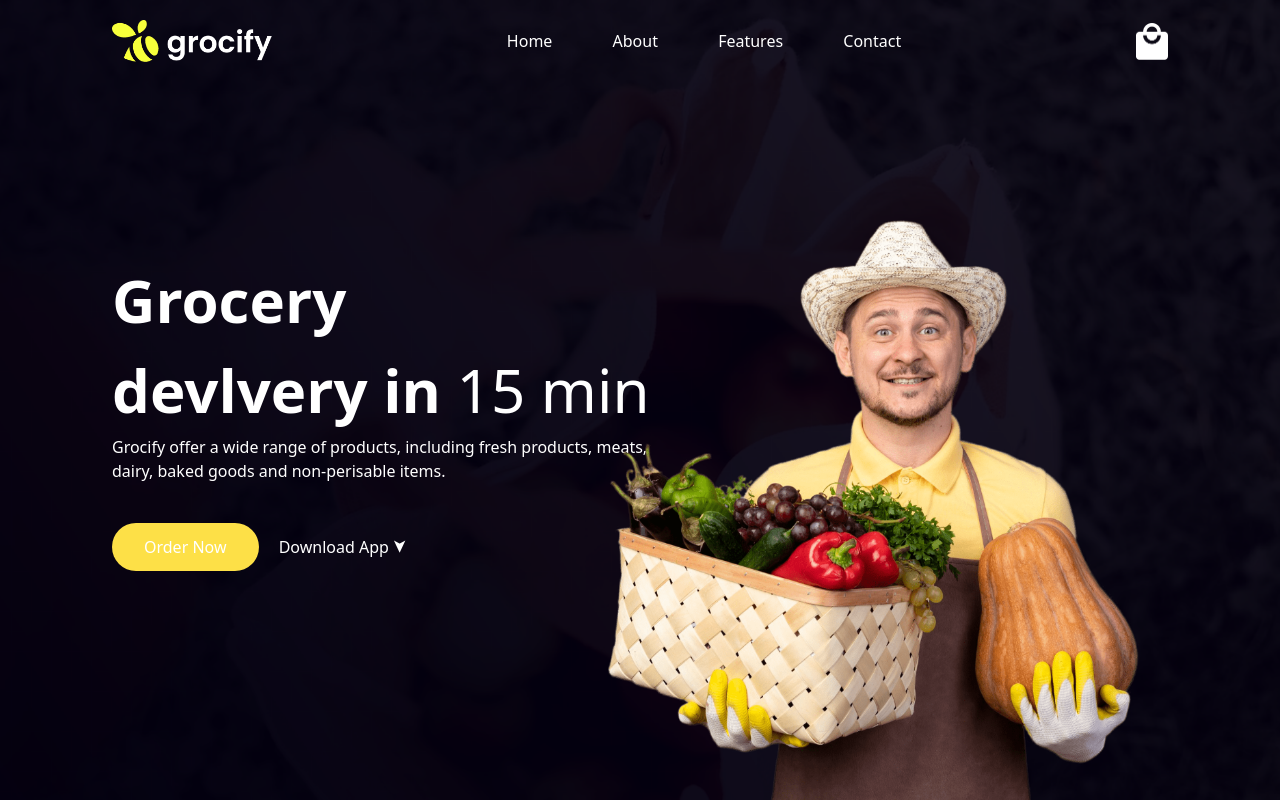
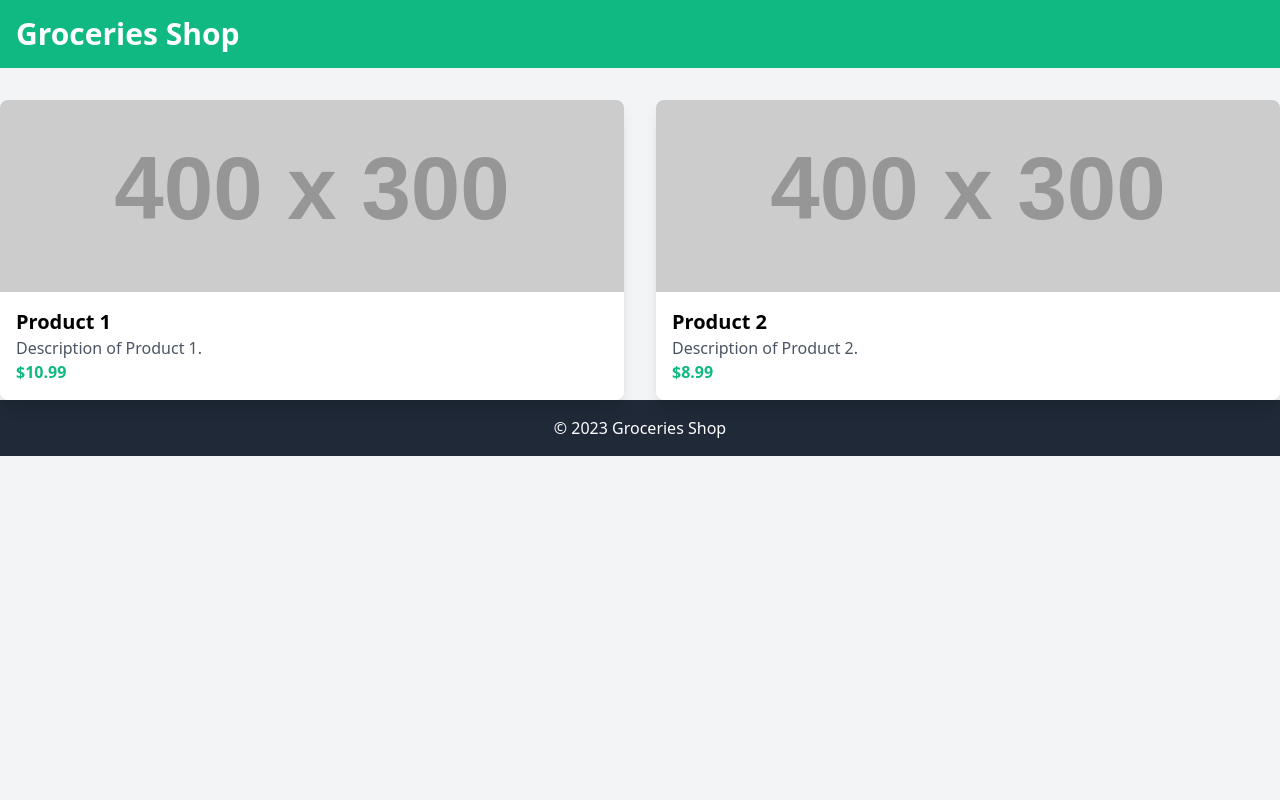
Before and after one commit to nasparlik/grocery-store, a plain HTML site: page index.html in a window 1280 px wide. Drawn offline with nearby package versions, Linux system fonts and the light colour scheme; placeholder pictures from the web are drawn by us.

Commit message:
Update index.html for test

```diff
--- a/index.html
+++ b/index.html
@@ -3,41 +3,45 @@
 <head>
     <meta charset="UTF-8">
     <meta name="viewport" content="width=device-width, initial-scale=1.0">
-    <title>Make Website With Tailwind CSS</title>
-    <link rel="stylesheet" href="style.css">
-    <script src="https://cdn.tailwindcss.com"></script>
+    <title>Groceries Shop</title>
+    <link href="https://cdn.jsdelivr.net/npm/tailwindcss@2.2.19/dist/tailwind.min.css" rel="stylesheet">
+    <style>
+        /* Add custom styles here */
+    </style>
+</head>
+<body class="bg-gray-100">
+    <header class="bg-green-500 p-4">
+        <div class="container mx-auto">
+            <h1 class="text-3xl font-semibold text-white">Groceries Shop</h1>
+        </div>
+    </header>
+    <main class="container mx-auto mt-8">
+        <section class="grid grid-cols-1 md:grid-cols-2 gap-8">
+            <!-- Product 1 -->
+            <div class="bg-white shadow-lg rounded-lg overflow-hidden">
+                <img src="https://via.placeholder.com/400x300" alt="Product 1" class="w-full h-48 object-cover">
+                <div class="p-4">
+                    <h2 class="text-xl font-semibold">Product 1</h2>
+                    <p class="text-gray-600">Description of Product 1.</p>
+                    <p class="text-green-500 font-semibold">$10.99</p>
+                </div>
+            </div>
 
-</head>
-<body>
-    <div class="container min-w-full min-h-screen bg-center bg-cover px-28 py-5 relative">
-        <nav class="flex items-center">
-            <img src="/grocery-store/images/logo.png" class="w-40 cursor-pointer" alt="logo">
-            <ul class="flex-1 text-center">
-                <li class="list-none inline-block px-5"><a href="#" class="no-underline text-white px-2">Home</a></li>
-                <li class="list-none inline-block px-5"><a href="#" class="no-underline text-white px-2">About</a></li>
-                <li class="list-none inline-block px-5"><a href="#" class="no-underline text-white px-2">Features</a>
-                </li>
-                <li class="list-none inline-block px-5"><a href="#" class="no-underline text-white px-2">Contact</a>
-                </li>
-            </ul>
-            <img src="/grocery-store/images/cart.png" class="w-8 cursor-pointer" alt="cart">
-        </nav>
-
-
-        <div class="text-white mt-48 max-w-xl">
-            <h1 class="text-6xl font-semibold leading-normal">Grocery<br>devlvery in <span class="font-light">15
-                    min</span></h1>
-            <p>Grocify offer a wide range of products, including fresh products, meats, dairy, baked goods and
-                non-perisable items.</p>
-            <div class="mt-10">
-                <a href="#"
-                    class="bg-yellow-300 rounded-3xl py-3 px-8 font-medium inline-block mr-4 hover:bg-transparent hover:border-yellow-300 hover:text-white duration-300 hover:border border-transparent">Order
-                    Now</a>
-                <a href="#">Download App <span class="text-lg inline-block rotate-90">&#10148;</span></a>
+            <!-- Product 2 -->
+            <div class="bg-white shadow-lg rounded-lg overflow-hidden">
+                <img src="https://via.placeholder.com/400x300" alt="Product 2" class="w-full h-48 object-cover">
+                <div class="p-4">
+                    <h2 class="text-xl font-semibold">Product 2</h2>
+                    <p class="text-gray-600">Description of Product 2.</p>
+                    <p class="text-green-500 font-semibold">$8.99</p>
+                </div>
             </div>
+        </section>
+    </main>
+    <footer class="bg-gray-800 py-4 text-white">
+        <div class="container mx-auto text-center">
+            <p>&copy; 2023 Groceries Shop</p>
         </div>
-        <img src="/grocery-store/images/grocery-image.png" class="w-full xl:w-1/2 xl:absolute bottom-0 right-20"
-            alt="grocery image">
-    </div>
+    </footer>
 </body>
 </html>
```
